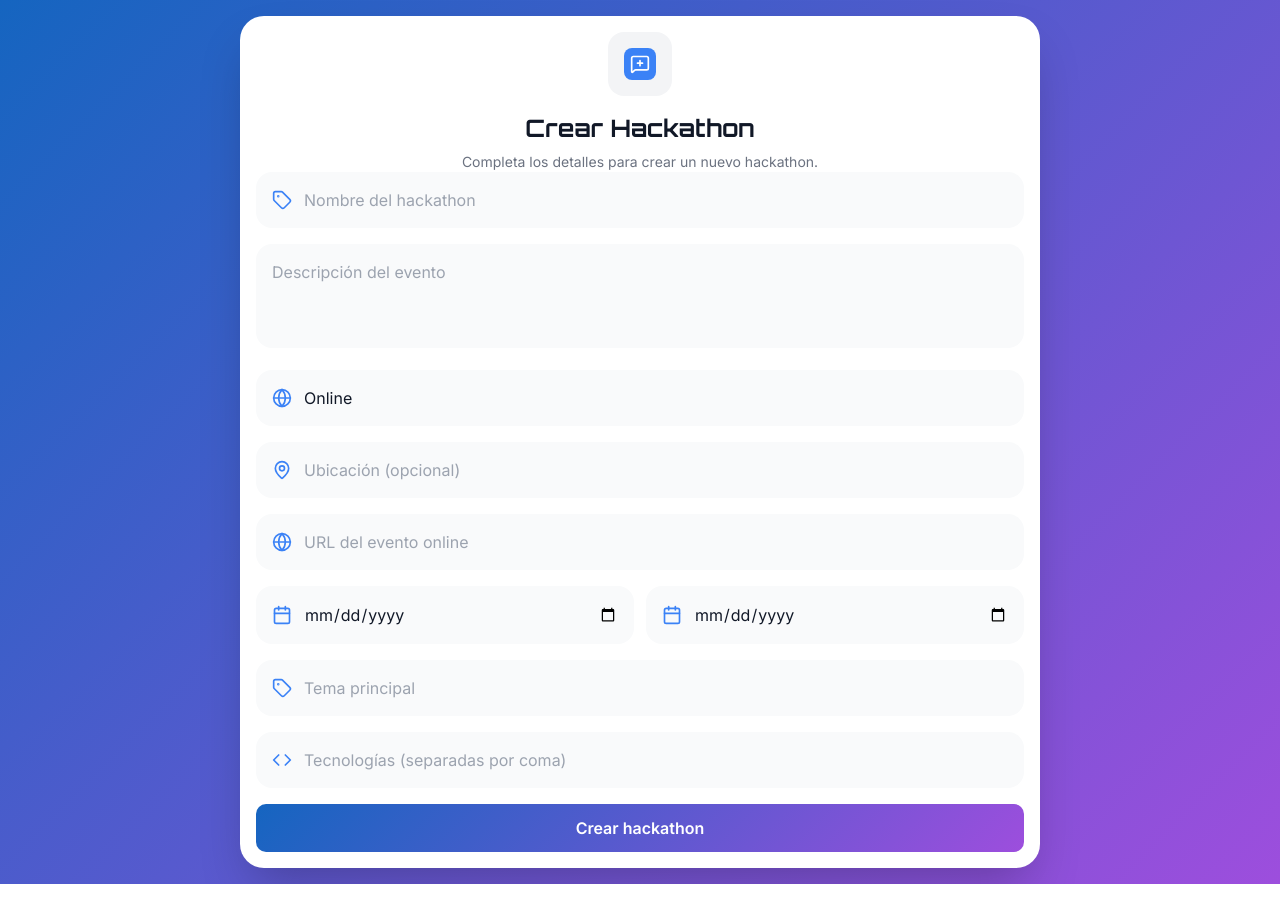
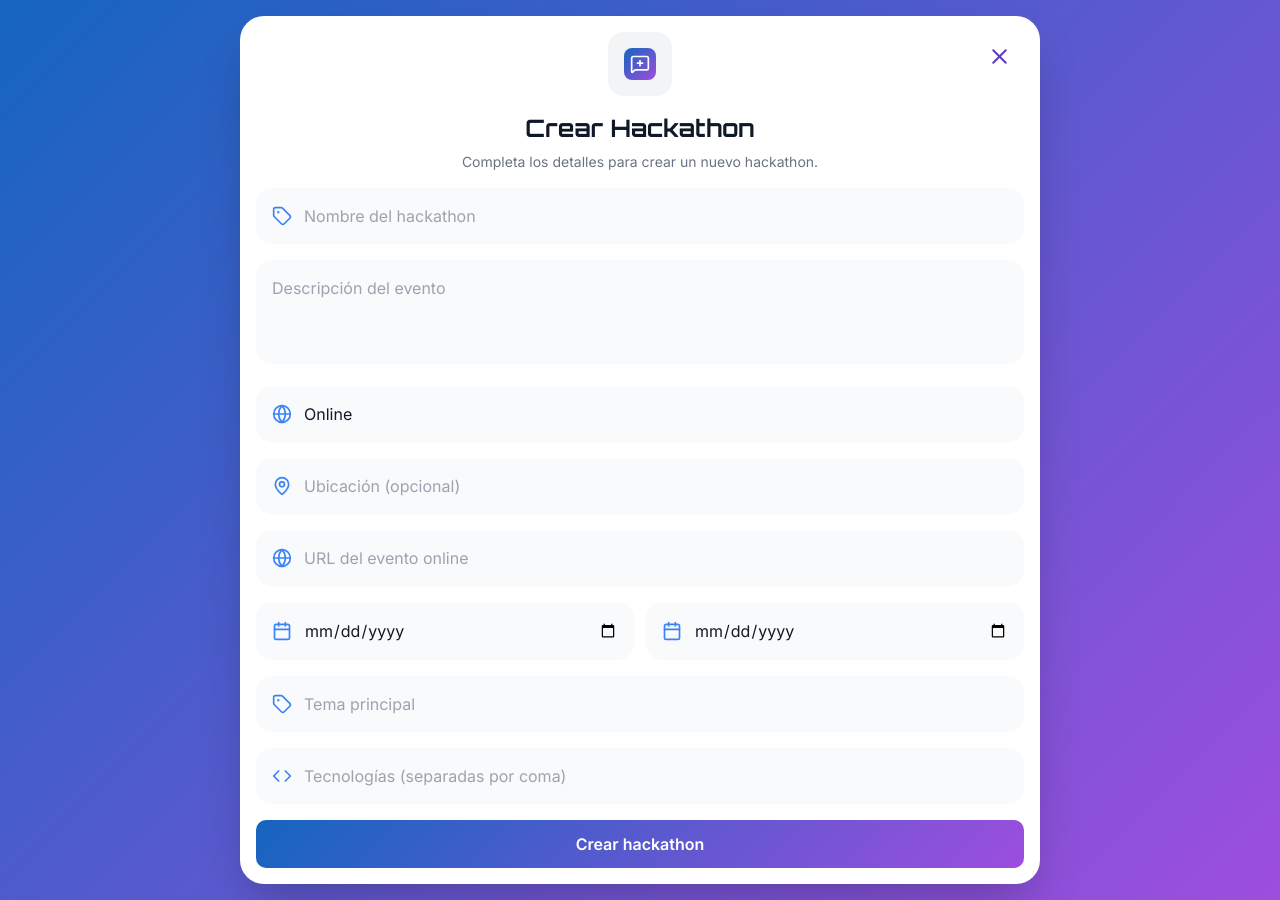
Before and after one commit to luciaSeo02/hackathonesFront, a React (Vite) app in the folder my-react-app/: page /hackathons/create in a window 1280 px wide. Built offline with nearby package versions, Linux system fonts and the light colour scheme.

Commit message:
adding changes to createhackathon

```diff
--- a/my-react-app/src/components/CreateHackathon.jsx
+++ b/my-react-app/src/components/CreateHackathon.jsx
@@ -1,6 +1,8 @@
 import { useState } from 'react';
 import { createHackathon } from '../services/hackathonService';
 import { Calendar, MapPin, Globe, Tag, Code, MessageSquarePlus } from 'lucide-react';
+import { useNavigate } from 'react-router-dom';
+import { X } from 'lucide-react';
 import ButtonBig from './ui/ButtonBig.jsx';
 import ErrorDiv from './ui/ErrorDiv.jsx';
 import Success from './ui/Success.jsx';
@@ -22,6 +24,11 @@ function CreateHackathon() {
 
     const [error, setError] = useState('');
     const [success, setSuccess] = useState('');
+    const navigate = useNavigate();
+
+    const handleClose = () => {
+        navigate('/hackathons');
+    };
 
     const handleChange = (e) => {
         const { name, value } = e.target;
@@ -62,19 +69,33 @@ function CreateHackathon() {
         }
     };
 
+
+
     return (
         <div className="min-h-screen bg-light-gradient dark:bg-dark-gradient flex items-center justify-center">
             <div className="w-full flex items-center justify-center p-4">
                 <div className="bg-white rounded-3xl shadow-2xl p-4 lg:w-[800px]">
 
                     {/* Header */}
-                    <div className="text-center space-y-2">
+                    <div className="text-center space-y-2 mb-4 relative">
                         <div className="w-16 h-16 bg-gray-100 rounded-2xl flex items-center justify-center mx-auto mb-4">
-                            <div className="w-8 h-8 bg-blue-500 rounded-lg flex items-center justify-center">
+                            <div className="w-8 h-8 bg-light-gradient dark:bg-dark-gradient rounded-lg flex items-center justify-center">
                                 <span className="text-white text-lg font-bold">
                                     <MessageSquarePlus className="h-5 w-5" />
                                 </span>
                             </div>
+                        </div>
+                        <div className="absolute top-1 right-3">
+                            <X
+                                onClick={handleClose}
+                                width="25"
+                                height="25"
+                                fill="none"
+                                stroke="#5F3DC4"
+                                strokeWidth="2"
+                                viewBox="0 0 24 24"
+                                style={{ cursor: 'pointer' }}
+                            />
                         </div>
                         <h1 className="text-2xl font-bold text-gray-900">Crear Hackathon</h1>
                         <p className="text-gray-500 text-sm">
```
